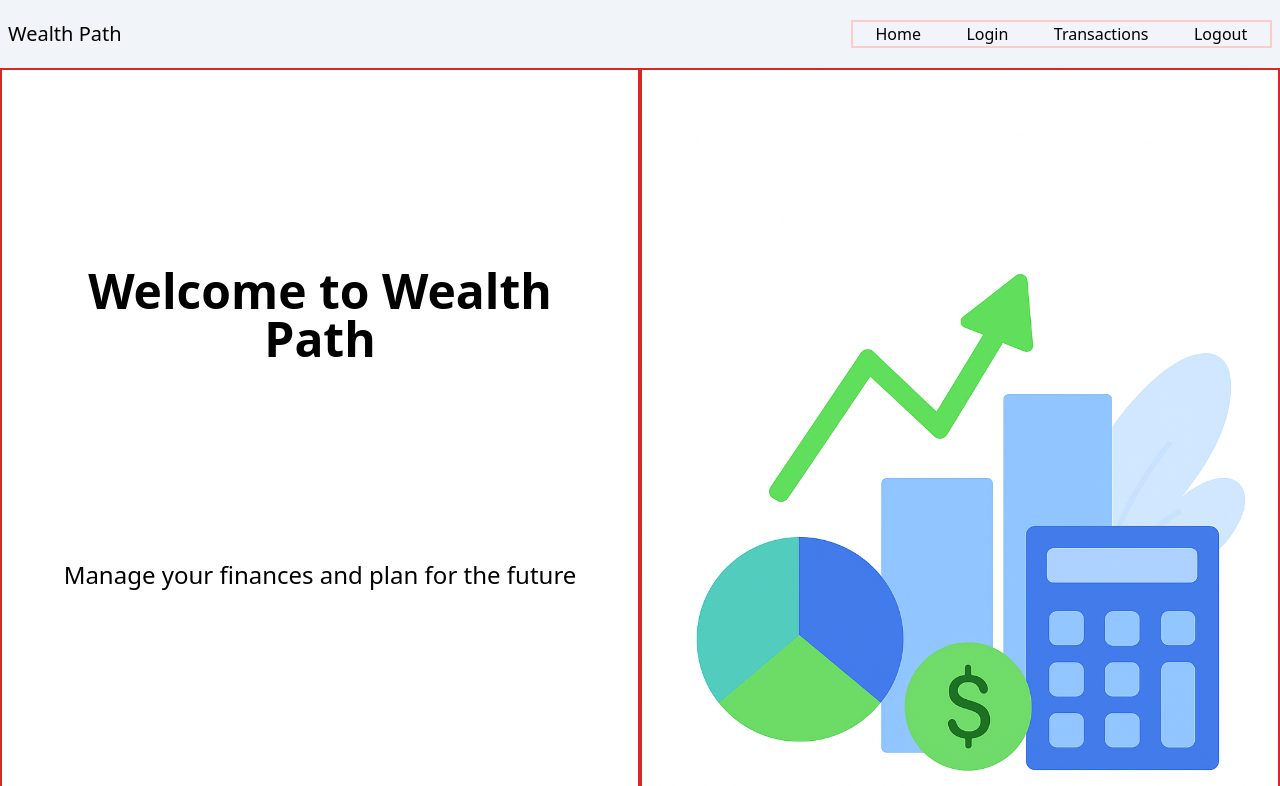
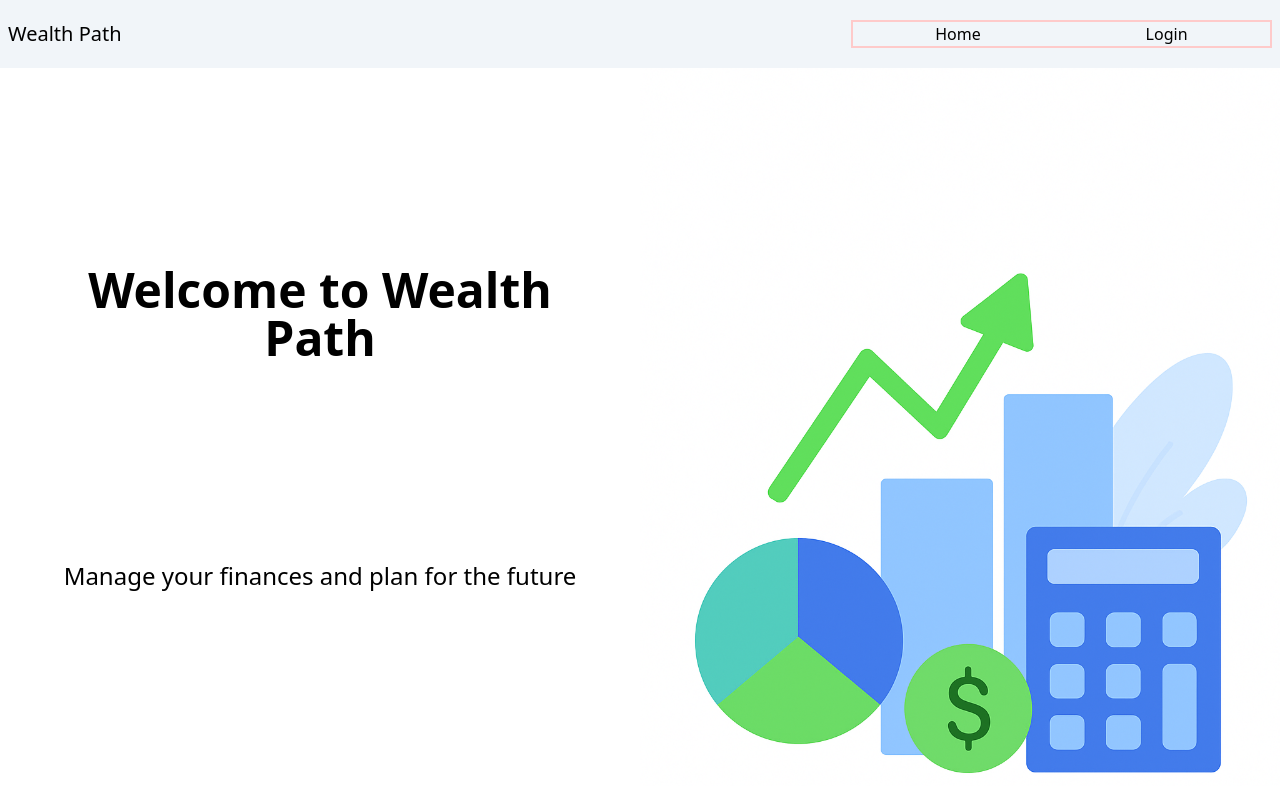
Before and after one commit to david-yang2/wealth-path, a React (Vite) app in the folder wealth_path_frontend/: page / in a window 1280 px wide. Shown: the top 786 px of the page. Built offline with nearby package versions, Linux system fonts and the light colour scheme; no server answers.

Commit message:
check authentication upon login and redirect

```diff
--- a/wealth_path_frontend/src/components/AuthContext.jsx
+++ b/wealth_path_frontend/src/components/AuthContext.jsx
@@ -15,6 +15,7 @@ const AuthProvider = ({children}) => {
             if (data?.isAuthenticated) {
                 setUser(data.username)
             } else {
+                console.log("not authenticated")
                 setUser(null)
             }
 
--- a/wealth_path_frontend/src/components/HomePage.jsx
+++ b/wealth_path_frontend/src/components/HomePage.jsx
@@ -1,17 +1,18 @@
 import homepageImage from "../assets/homepage.png"
 import { useNavigate } from "react-router-dom"
+const containerVisual = "border-2 border-red-600"
 
 const HomePage = () => {
     const navigate = useNavigate()
     return (
     <div className="flex flex-row">
-        <div id="homepageText"className="border-2 border-red-600 w-1/2 flex flex-col justify-evenly items-center px-8">
+        <div id="homepageText"className={`w-1/2 flex flex-col justify-evenly items-center px-8`}>
             <div className="text-5xl text-center font-bold">Welcome to Wealth Path</div>
             <div className="text-2xl text-center">Manage your finances and plan for the future</div>
             <button className="bg-blue-500 py-2 px-3 text-white rounded-md" onClick={() => navigate("/login")}> Get Started </button>
         </div>
         <img src={homepageImage} alt="homepage"
-            className=" w-1/2 h-full border-2 border-red-600" />
+            className={` w-1/2 h-full`}/>
 
     </div>
     )
--- a/wealth_path_frontend/src/components/Login.jsx
+++ b/wealth_path_frontend/src/components/Login.jsx
@@ -1,11 +1,17 @@
 import {useState} from "react"
+import {useNavigate} from "react-router"
+import useAuth from "./useAuth"
+import { checkauth } from "./checkauth"
+const BASE_URL= import.meta.env.VITE_BASE_API_URL
 
 
 
 const Login = () => {
     const [username, setUsername] = useState("")
     const [password, setPassword] = useState("")
+    const navigate = useNavigate()
     const [error, setError] = useState("")
+    const {setUser} = useAuth()
 
 
     const handleSubmit = async (e) => {
@@ -13,7 +19,7 @@ const handleSubmit = async (e) => {
         setError("");
 
         try {
-      const response = await fetch("http://localhost:8000/api/token/", {
+        const response = await fetch(`${BASE_URL}/token/`, {
             method: "POST",
             credentials: "include",
             headers: {
@@ -26,8 +32,12 @@ const handleSubmit = async (e) => {
             throw new Error("Invalid username or password");
         }
 
-      const data = await response.json();
-      console.log("Login successful:", data);
+        // const data = await response.json();
+        console.log("Login successful:", response.status);
+        const authdata = await checkauth()
+        if (authdata?.isAuthenticated) setUser(authdata.username)
+        navigate(`/transactions`)
+
 
         } catch (err) {
         setError(err.message);
--- a/wealth_path_frontend/src/components/NavBar.jsx
+++ b/wealth_path_frontend/src/components/NavBar.jsx
@@ -1,17 +1,29 @@
 import {Link} from "react-router-dom"
+import useAuth from "./useAuth";
 
 const NavBar = () => {
+
+    const {user} = useAuth()
+
     return (
     <div className="flex flex-row justify-between bg-slate-100  px-2 py-5">
         <div className="text-xl">
             Wealth Path
         </div>
+        {user ? (
         <nav className="flex flex-row justify-around border-2 border-red-200 w-1/3 text-l">
-            <Link to="/">Home</Link>
-            <Link to="/login">Login</Link>
             <Link to="/transactions">Transactions</Link>
             <Link to="/logout">Logout</Link>
         </nav>
+        ) : (
+
+            <nav className="flex flex-row justify-around border-2 border-red-200 w-1/3 text-l">
+            <Link to="/">Home</Link>
+            <Link to="/login">Login</Link>
+
+        </nav>
+        )
+        }
       </div>
     )
 }
--- a/wealth_path_frontend/src/components/checkauth.js
+++ b/wealth_path_frontend/src/components/checkauth.js
@@ -6,7 +6,6 @@ export const checkauth = async () => {
         {
             credentials: "include",
         })
-
     if (response.ok) {
         const data = await response.json()
         return data
```
Also changed, not shown: 1 other file (tests, documents, lock files or other folders). Lines whose indentation alone changed are shown as unchanged.
